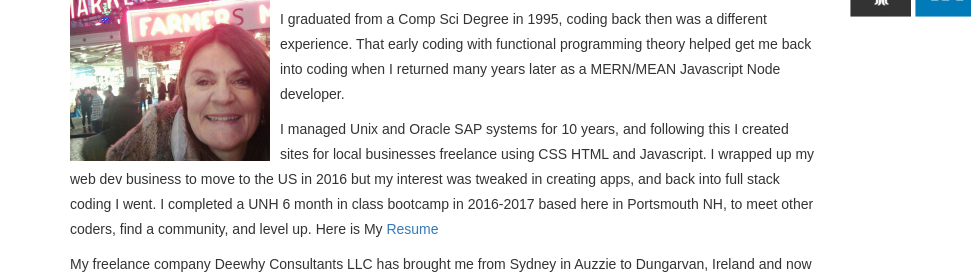
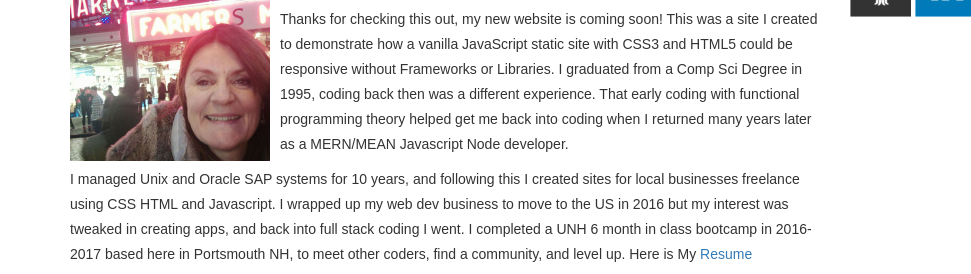
Before and after one commit to louise-hayes/louise-hayes.github.io, a plain HTML site: page index.html in a window 1280 px wide. Shown: the part 188-462 px from the top of the page, 0-971 px from the left. Drawn offline with nearby package versions, Linux system fonts and the light colour scheme.

Commit message:
index page update

```diff
--- a/index.html
+++ b/index.html
@@ -82,6 +82,9 @@
         <img src="assets/images/profilepic.jpg" height="200px" width="200px" alt="sunriseimg" class="pull-left gap-right img-responsive">
         <h3>Fullstack Javascript Engineer - my journey. </h3>
         <p>
+          Thanks for checking this out, my new website is coming soon! This was a site I created to demonstrate how a
+          vanilla JavaScript static site with CSS3 and HTML5 could be responsive without Frameworks or Libraries.
+
           I graduated from a Comp Sci Degree in 1995, coding back then was a different experience.
           That early coding with functional programming theory helped get me back into coding when I returned many
           years later as a MERN/MEAN Javascript Node developer.
```
